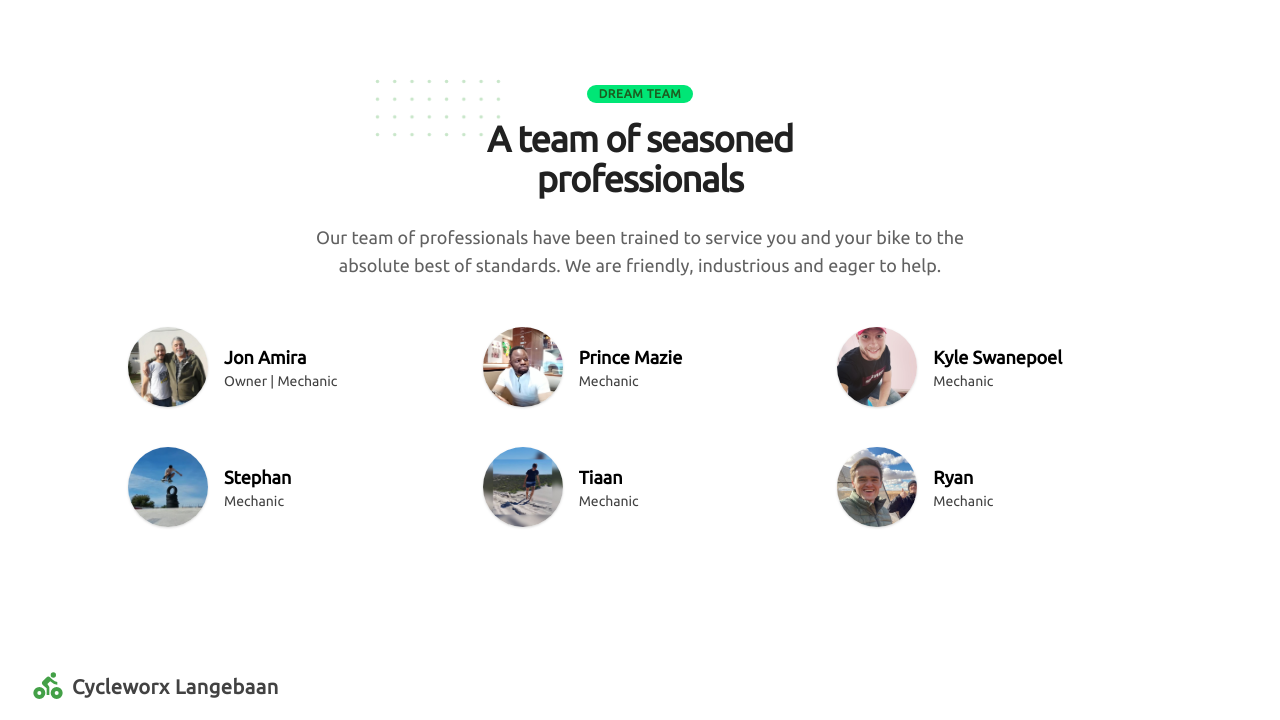
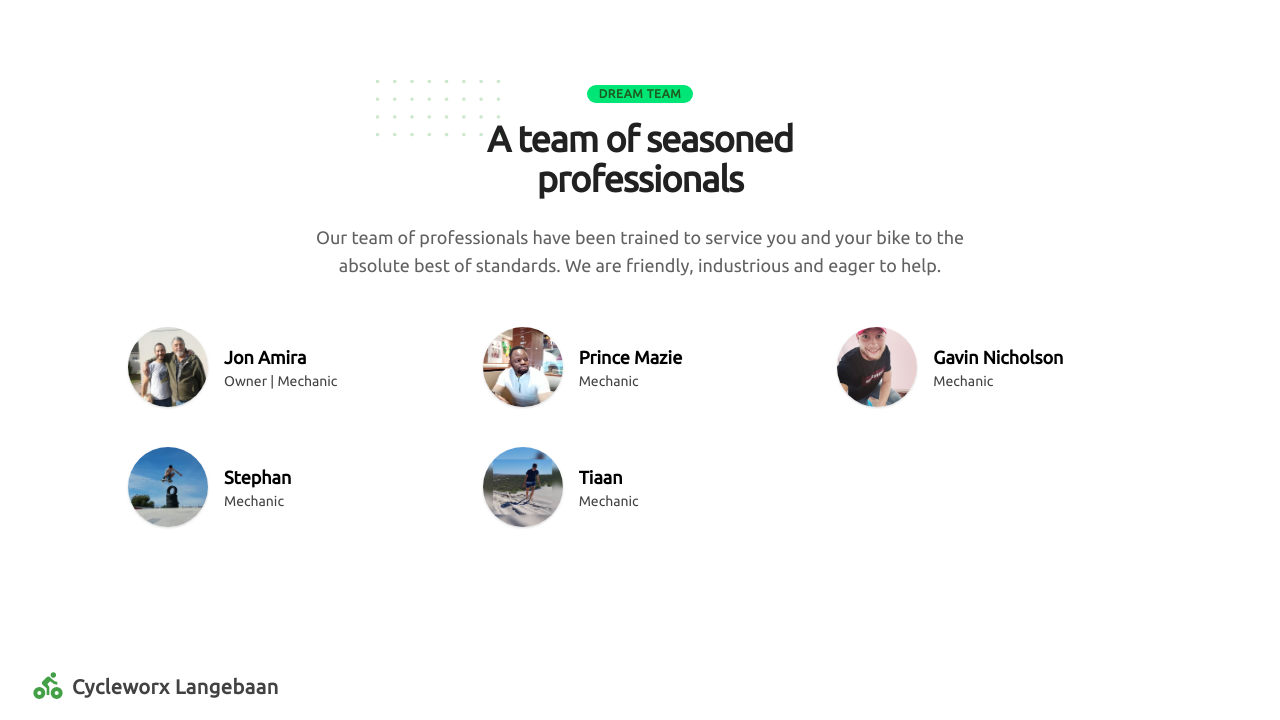
Before and after one commit to IamStephan/cycleworx, a Gatsby site: page /about in a window 1280 px wide. Shown: the part 590-1310 px from the top of the page. Built offline with nearby package versions, Linux system fonts and the light colour scheme; Gatsby itself is replaced by a stand-in of ours.

Commit message:
remove rian and kyle, add gavin

```diff
--- a/src/sections/team/index.tsx
+++ b/src/sections/team/index.tsx
@@ -71,10 +71,10 @@ const TeamSection = () => {
           <StaticImage
             className="object-cover w-20 h-20 mr-4 rounded-full shadow"
             src="../../assets/images/homepage/team-3.jpg"
-            alt="Kyle Swanepoel"
+            alt="Gavin Nicholson"
           />
           <div className="flex flex-col justify-center">
-            <p className="text-lg font-bold">Kyle Swanepoel</p>
+            <p className="text-lg font-bold">Gavin Nicholson</p>
             <p className="text-sm text-gray-800">Mechanic</p>
           </div>
         </div>
@@ -100,17 +100,6 @@ const TeamSection = () => {
             <p className="text-sm text-gray-800">Mechanic</p>
           </div>
         </div>
-        <div className="flex">
-          <StaticImage
-            className="object-cover w-20 h-20 mr-4 rounded-full shadow"
-            src="../../assets/images/homepage/team-6.jpg"
-            alt="Ryan"
-          />
-          <div className="flex flex-col justify-center">
-            <p className="text-lg font-bold">Ryan</p>
-            <p className="text-sm text-gray-800">Mechanic</p>
-          </div>
-        </div>
       </div>
     </section>
   )
```
